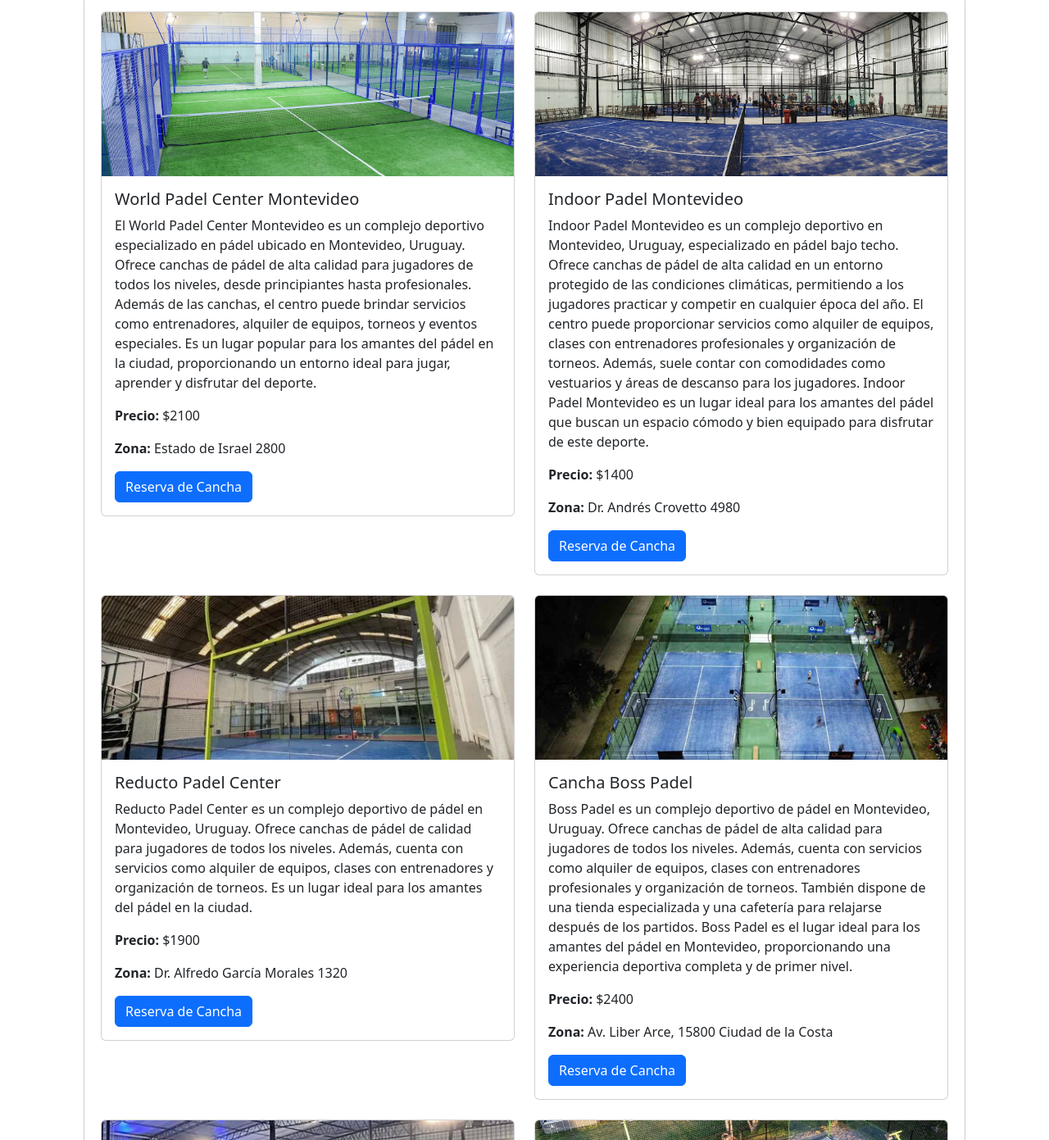
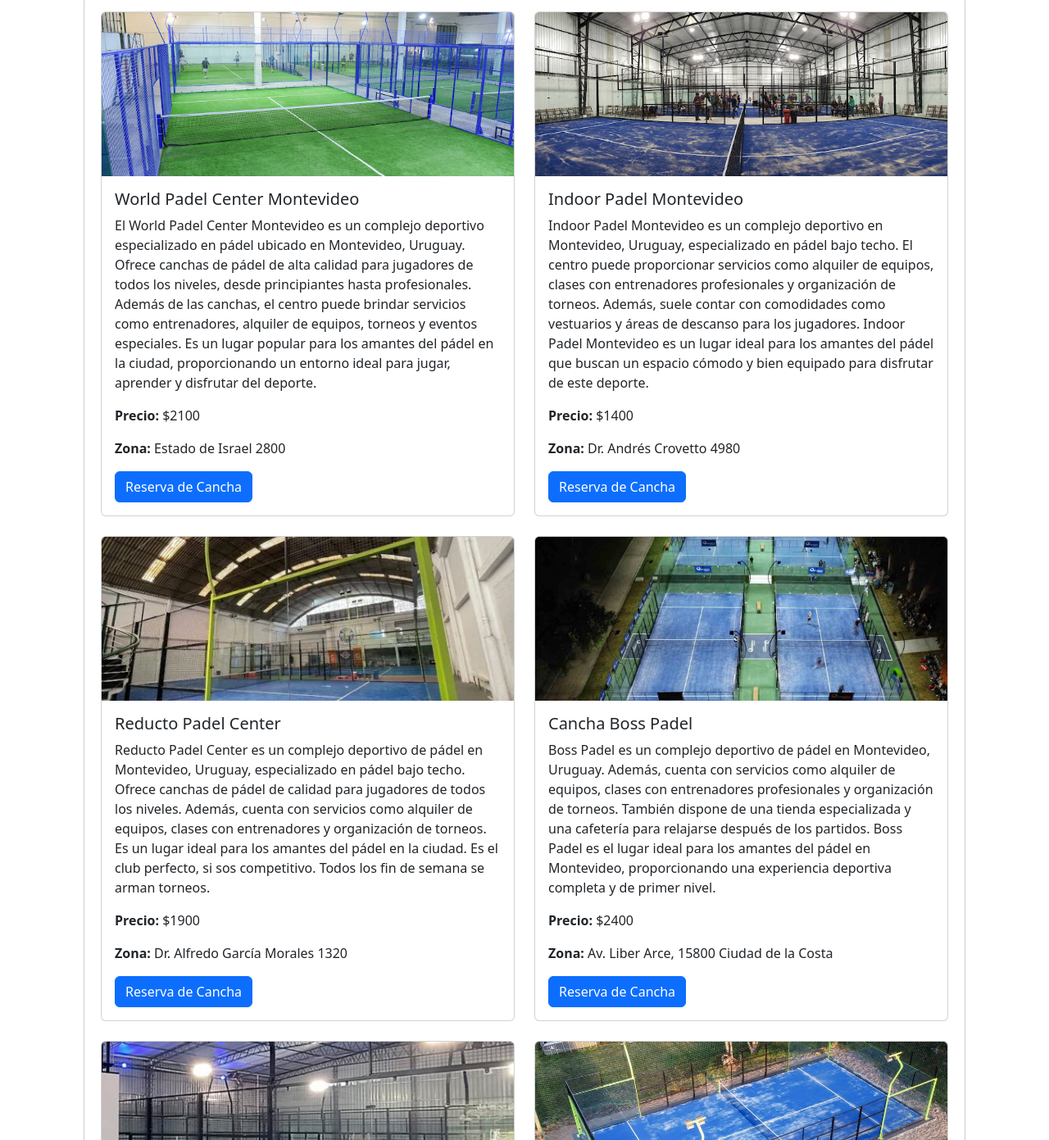
Before and after one commit to JuanCortabarria/Cortabarria-Kalichman-Orona, a plain HTML site: page src/interface/index.html in a window 1280 px wide. Shown: the part 235-1626 px from the top of the page at 82% size. Drawn offline with nearby package versions, Linux system fonts and the light colour scheme.

Commit message:
canchas descripcion

```diff
--- a/src/interface/index.html
+++ b/src/interface/index.html
@@ -64,9 +64,7 @@
                                 <div class="card-body">
                                     <h5 class="card-title">Indoor Padel Montevideo</h5>
                                     <p class="card-text">Indoor Padel Montevideo es un complejo deportivo en Montevideo,
-                                        Uruguay, especializado en pádel bajo techo. Ofrece canchas de pádel de alta
-                                        calidad en un entorno protegido de las condiciones climáticas, permitiendo a los
-                                        jugadores practicar y competir en cualquier época del año. El centro puede
+                                        Uruguay, especializado en pádel bajo techo. El centro puede
                                         proporcionar servicios como alquiler de equipos, clases con entrenadores
                                         profesionales y organización de torneos. Además, suele contar con comodidades
                                         como vestuarios y áreas de descanso para los jugadores. Indoor Padel Montevideo
@@ -87,12 +85,13 @@
                                 <div class="card-body">
                                     <h5 class="card-title">Reducto Padel Center</h5>
                                     <p class="card-text"> Reducto Padel Center es un complejo deportivo de pádel en
-                                        Montevideo, Uruguay. Ofrece canchas de
-                                        pádel de calidad para jugadores de todos los niveles. Además, cuenta con
-                                        servicios como alquiler
+                                        Montevideo, Uruguay, especializado en pádel bajo techo. Ofrece canchas de
+                                        pádel de calidad para jugadores de todos los niveles.
+                                        Además, cuenta con servicios como alquiler
                                         de equipos, clases con entrenadores y organización de torneos. Es un lugar ideal
                                         para los
-                                        amantes del pádel en la ciudad.</p>
+                                        amantes del pádel en la ciudad. Es el club perfecto, si sos competitivo. Todos los fin de semana se arman
+                                        torneos.</p>
                                     <p><strong>Precio:</strong> $1900</p>
                                     <p><strong>Zona:</strong> Dr. Alfredo García Morales 1320</p>
                                     <button class="btn btn-primary"
@@ -108,7 +107,6 @@
                                     <h5 class="card-title">Cancha Boss Padel</h5>
                                     <p class="card-text">Boss Padel es un complejo deportivo de pádel en Montevideo,
                                         Uruguay.
-                                        Ofrece canchas de pádel de alta calidad para jugadores de todos los niveles.
                                         Además, cuenta con servicios como alquiler de equipos,
                                         clases con entrenadores profesionales y organización de torneos.
                                         También dispone de una tienda especializada y una cafetería para relajarse
@@ -157,8 +155,7 @@
                                         Nuestras canchas son de última generación y el ambiente es amigable. Organizamos
                                         torneos y eventos para todos los niveles, y también ofrecemos clases y
                                         entrenamiento personalizado. En nuestra tienda, encontrarás todo lo que
-                                        necesitas, desde equipamiento hasta accesorios. Además, puedes alquilar nuestras
-                                        canchas y contamos con facilidades exclusivas para nuestros socios.</p>
+                                        necesitas, desde equipamiento hasta accesorios. Además, contamos con facilidades exclusivas para nuestros socios.</p>
                                     <p><strong>Precio:</strong> $1750</p>
                                     <p><strong>Zona:</strong>Tomás Gomensoro 2915</p>
                                     <button class="btn btn-primary"
```
